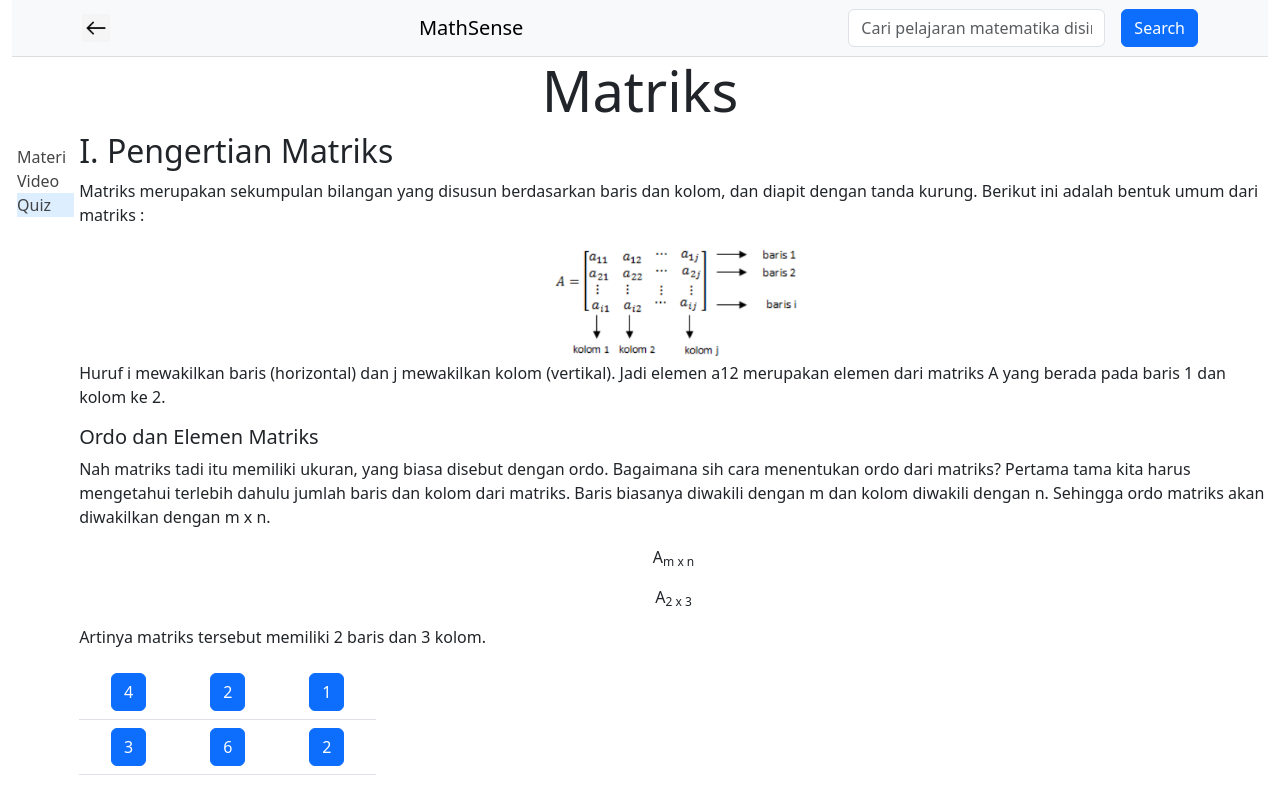
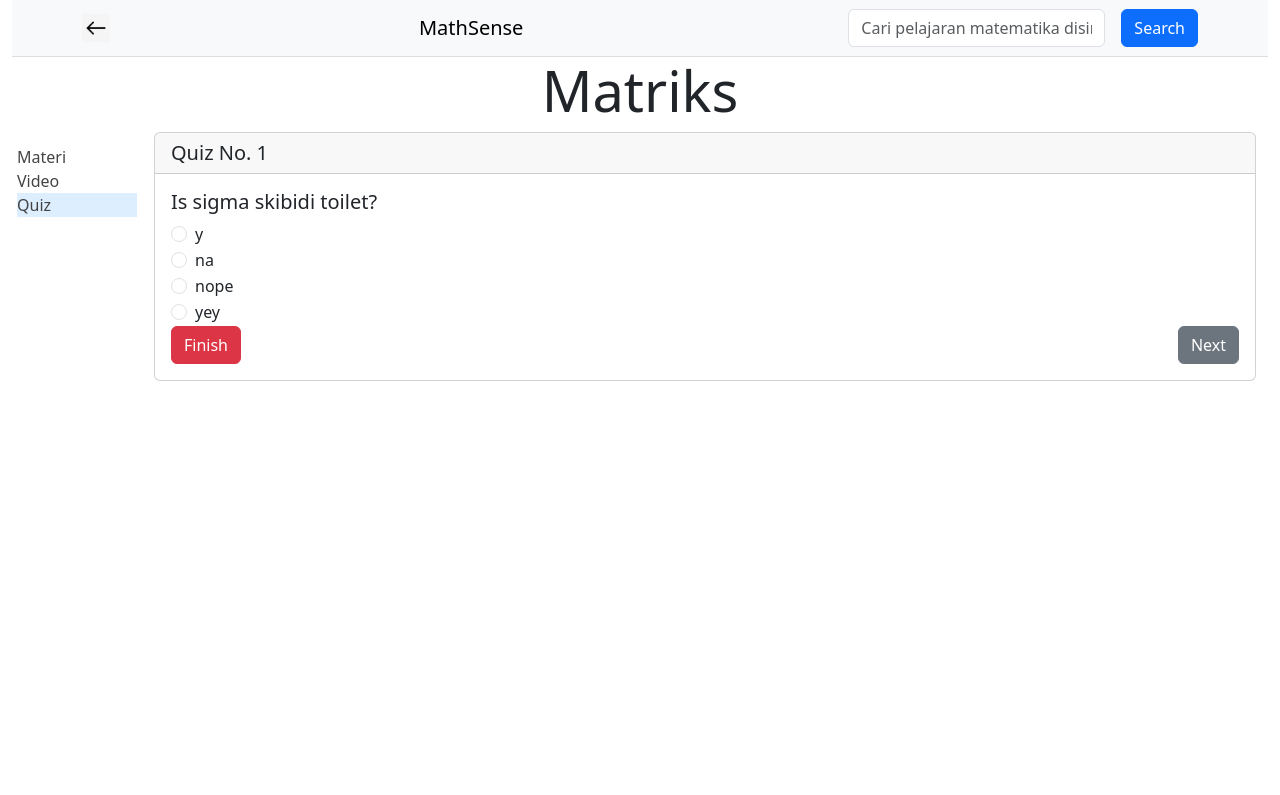
Before and after one commit to starshibrat/Mathsense, a React (Vite) app: page /courses/matriks/quiz in a window 1280 px wide. Shown: the top 795 px of the page. Built offline with nearby package versions, Linux system fonts and the light colour scheme; the HTML template or start-up script is replaced by a standard one.

Commit message:
matrix quiz

```diff
--- a/src/App.jsx
+++ b/src/App.jsx
@@ -9,6 +9,7 @@ import SearchPage from "./Pages/SearchPage";
 import MatrixPage from "./Pages/Lectures/Matrix/MatrixPage";
 import MatrixVideoPage from "./pages/lectures/matrix/MatrixVideoPage";
 import CoursesPage from "./Pages/CoursesPage";
+import MatrixQuizPage from "./Pages/Lectures/Matrix/MatrixQuizPage";
 
 
 export default function App() {
@@ -26,7 +27,7 @@ export default function App() {
           <Route path='/courses' element={<CoursesPage />} />
           <Route path='/courses/matriks/materi' element={<MatrixPage />} />
           <Route path='/courses/matriks/video' element={<MatrixVideoPage />} />
-          <Route path='/courses/matriks/quiz' element={<MatrixPage />} />
+          <Route path='/courses/matriks/quiz' element={<MatrixQuizPage />} />
 
         </Routes>
       </BrowserRouter>
--- /dev/null
+++ b/src/Components/Quiz.jsx
@@ -0,0 +1,221 @@
+import { useState } from "react";
+import { Button, Card, Container, Form, ListGroup, Modal, Stack } from "react-bootstrap";
+
+const dummyQuestions = [
+    {
+        id: 0,
+        question: "Is sigma skibidi toilet?",
+        answer: "A",
+        userAnswer: "",
+        choices: ["y", "na", "nope", "yey"],
+        explanation: "sigma skibidi ye ye ye",
+        needExplanation: false,
+    },
+    {
+        id: 1,
+        question: "name 10 toilets",
+        answer: "B",
+        userAnswer: "",
+        choices: ["y", "na", "nope", "yey"],
+        explanation: "sigma skibidi ye ye ye",
+        needExplanation: false,
+    },
+    {
+        id: 2,
+        question: "Sigma male skibidi",
+        answer: "C",
+        userAnswer: "",
+        choices: ["y", "na", "nope", "yey"],
+        explanation: "sigma skibidi ye ye ye",
+        needExplanation: false,
+    }
+];
+
+const multipleChoices = ['A', 'B', 'C', 'D', 'E'];
+
+export default function Quiz({ questions = dummyQuestions }) {
+
+    const [qs, setQs] = useState(questions);
+    const [index, setIndex] = useState(0);
+    const [isOver, setIsOver] = useState(false);
+    const [showDialog, setShowDialog] = useState(false);
+
+
+    function onNextHandle() {
+        setIndex(index + 1);
+    }
+    function onPrevHandle() {
+        setIndex(index - 1);
+    }
+    function onFinishHandle() {
+        setShowDialog(true);
+    }
+
+    function onCancelDialogHandle() {
+        setShowDialog(false);
+    }
+
+    function onConfirmDialogHandle() {
+        setIsOver(true);
+        setShowDialog(false);
+    }
+
+    function onChoiceHandle(id, e) {
+        const q = qs.find(x => x.id == id);
+
+        q.userAnswer = e.currentTarget.value;
+
+        setQs(
+            qs.map(x => x.id == id ? q : x)
+        );
+
+    }
+
+    const quizzes =
+        qs.map(
+            q => (
+                <Card key={q.id}>
+                    <Card.Header as="h5">{"Quiz No. " + (q.id + 1)}</Card.Header>
+                    <Card.Body>
+                        <Card.Title>{q.question}</Card.Title>
+
+                        <Form>
+                            {
+                                q.choices.map(
+                                    (c, idx) => (
+                                        <Form.Check
+                                            type="radio"
+                                            id={multipleChoices[idx]}
+                                            label={c} name="choice"
+                                            key={idx}
+                                            value={multipleChoices[idx]}
+                                            checked={multipleChoices[idx] == q.userAnswer}
+                                            onChange={e => onChoiceHandle(q.id, e)}
+                                        />
+                                    )
+                                )
+                            }
+                        </Form>
+
+                        <Stack direction="horizontal" className="d-flex justify-content-between">
+                            {index > 0 && <Button variant="secondary" onClick={() => onPrevHandle()}>
+                                Previous
+                            </Button>}
+                            <Button variant="danger" onClick={() => onFinishHandle()}>
+                                Finish
+                            </Button>
+                            {index < qs.length - 1 && <Button variant="secondary" onClick={() => onNextHandle()}>
+                                Next
+                            </Button>}
+                        </Stack>
+
+
+
+                    </Card.Body>
+                </Card>
+            )
+        );
+
+    return (
+
+        <Container>
+            <FinishDialogue onConfirm={() => onConfirmDialogHandle()} onCancel={() => onCancelDialogHandle()} show={showDialog} />
+            {!isOver ? quizzes[index] : <QuizResult questions={qs} />}
+        </Container>
+
+    );
+
+
+
+
+}
+
+function QuizResult({ questions = dummyQuestions }) {
+    const results = [];
+    let exps = [];
+    let correctAns = 0;
+    const [index, setIndex] = useState(0);
+
+    function onNumberClick(id) {
+        setIndex(id)
+    }
+
+    for (let i = 0; i < questions.length; i++) {
+        const q = questions[i];
+
+        if (q.answer == q.userAnswer) {
+            results.push(<ListGroup.Item action href={`#q${q.id + 1}`} variant="success" key={q.id} onClick={() => onNumberClick(q.id)}>
+                {`No. ${q.id + 1}`}
+
+            </ListGroup.Item>)
+
+            correctAns += 1;
+
+        } else {
+            results.push(<ListGroup.Item action href={`#q${q.id + 1}`} variant="danger" key={q.id} onClick={() => onNumberClick(q.id)}>
+                {`No. ${q.id + 1}`}
+            </ListGroup.Item>)
+        }
+
+        exps.push(
+
+            <Card className="w-50 ms-3" key={q.id}>
+                <Card.Body>
+                    <Card.Subtitle>Jawabanmu: {q.userAnswer == "" ? "<kosong>" : q.userAnswer}</Card.Subtitle>
+                    <Card.Subtitle>Jawaban yang benar: {q.answer}</Card.Subtitle>
+                    <Card.Text>
+                        {q.explanation}
+                    </Card.Text>
+                </Card.Body>
+            </Card>
+
+
+        );
+
+    }
+
+    function onRetakeHandle() {
+        window.location.reload();
+
+    }
+
+    return (
+        <Container>
+            <h1>Quiz Result:</h1>
+            <Stack direction="horizontal" className="my-5">
+                <ListGroup defaultActiveKey="#q1">
+                    {results}
+                </ListGroup>
+                {exps[index]}
+            </Stack>
+
+            <h2>Nilai: {(correctAns / questions.length * 100).toFixed(2) + "%"}</h2>
+
+            <Button variant="primary" onClick={() => onRetakeHandle()}>
+                Retake the quiz
+            </Button>
+
+        </Container>
+    )
+
+
+}
+
+function FinishDialogue({ onConfirm, onCancel, show }) {
+    return (
+        <Modal show={show} onHide={onCancel}>
+            <Modal.Header closeButton>
+                <Modal.Title>Alert!</Modal.Title>
+            </Modal.Header>
+            <Modal.Body>Apakah Anda ingin menyudahi Quiz?</Modal.Body>
+            <Modal.Footer>
+                <Button variant="secondary" onClick={onCancel}>
+                    Tidak
+                </Button>
+                <Button variant="primary" onClick={onConfirm}>
+                    Ya
+                </Button>
+            </Modal.Footer>
+        </Modal>
+    )
+}
--- /dev/null
+++ b/src/Pages/Lectures/Matrix/MatrixQuizPage.jsx
@@ -0,0 +1,12 @@
+import Course from "../../../Components/Course";
+import Quiz from "../../../Components/Quiz";
+
+export default function MatrixQuizPage() {
+    const path = "/courses/matriks";
+    const paths = [path + "/materi", path + "/video", path + "/quiz"];
+    return (
+        <Course title="Matriks" path={paths}>
+            <Quiz />
+        </Course>
+    )
+}
```
